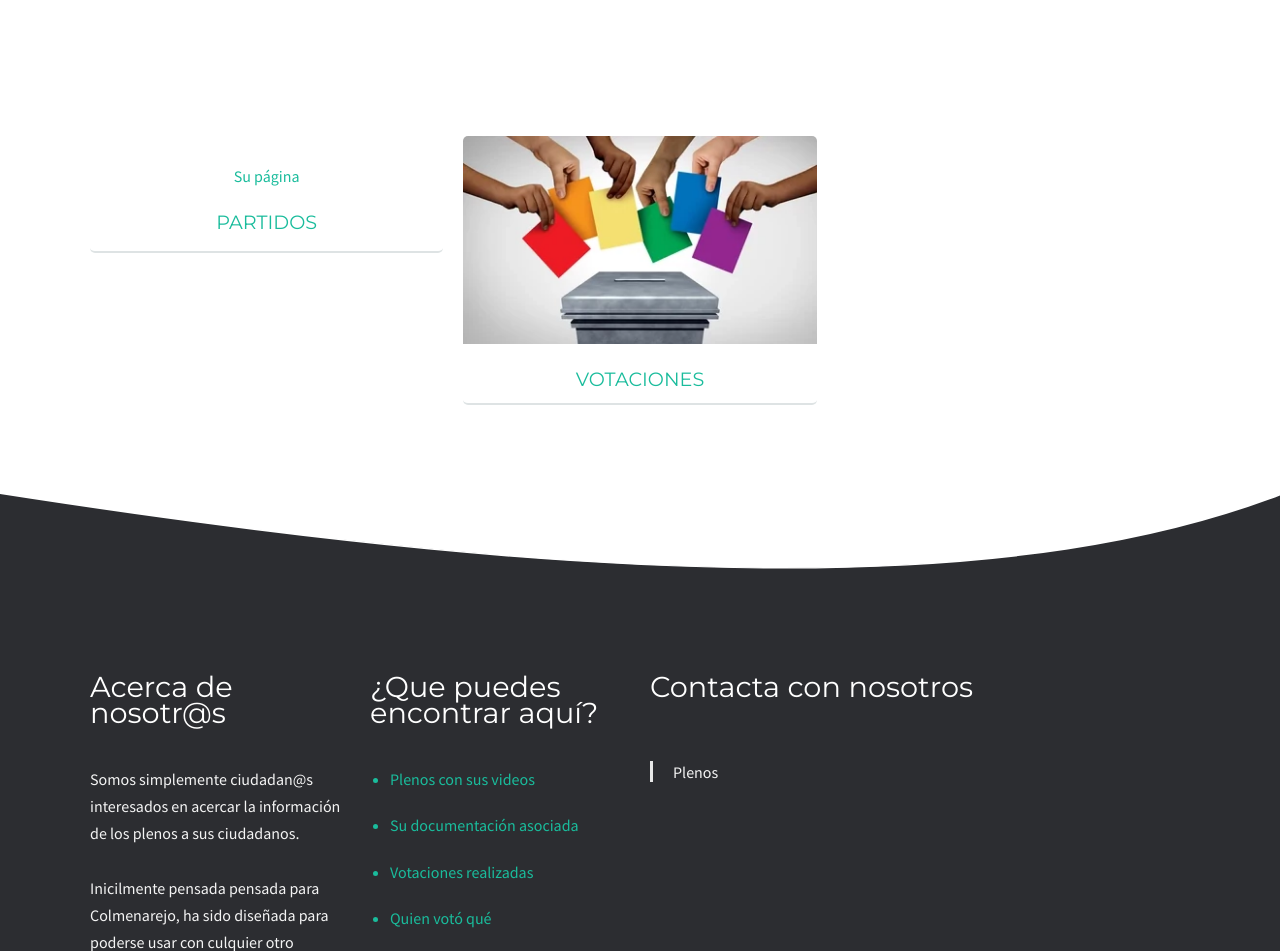
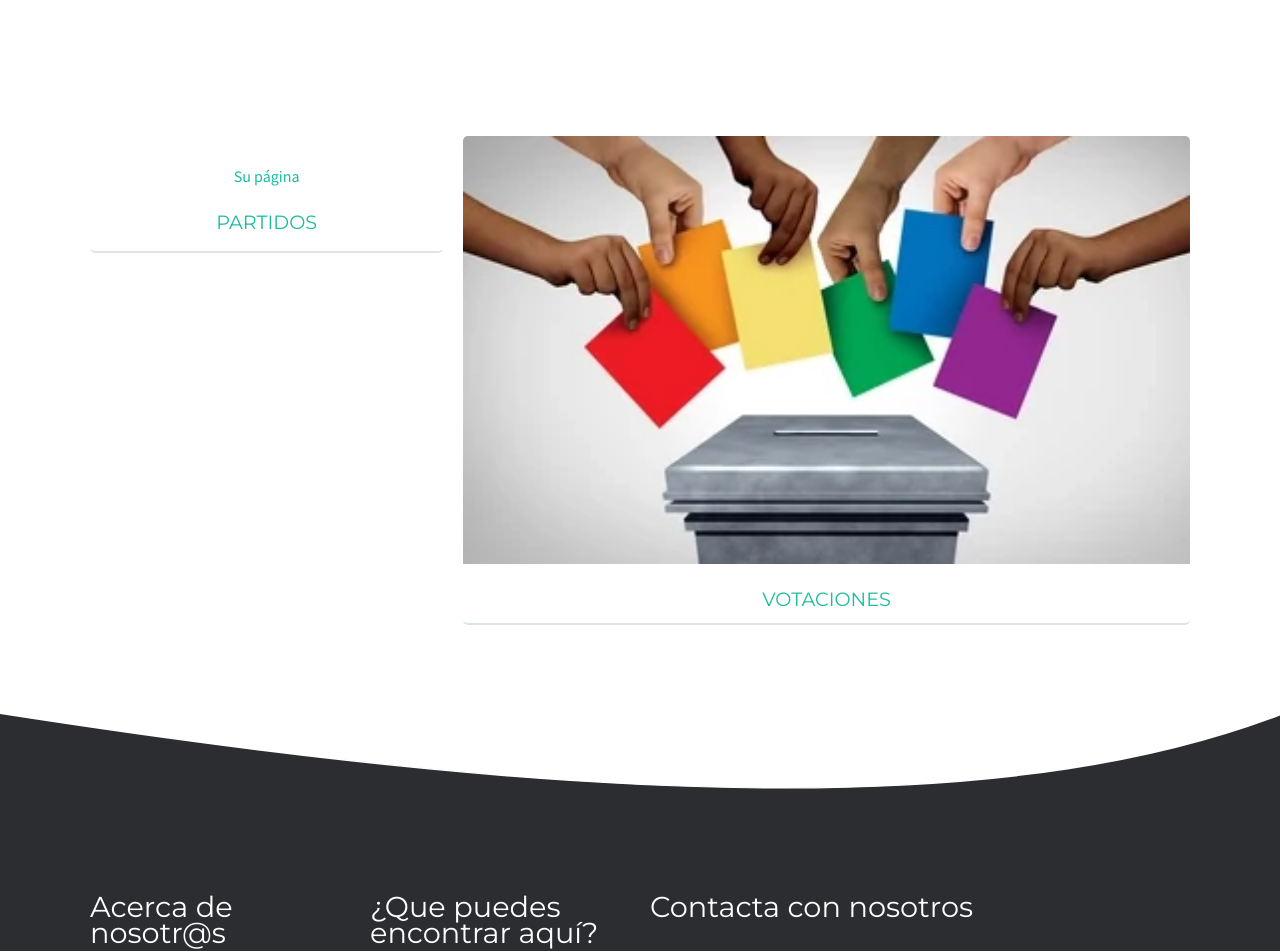
Before and after one commit to pconesa/plenos, a Django app: template templates/plenosapp/politician.html in a window 1280 px wide. Shown: the part 607-1558 px from the top of the page. Run offline with Django 4.2, Linux system fonts and the light colour scheme; the template is opened without the code that fills it, so the values that code supplies are empty; some libraries are stand-ins or nearby versions; some web fonts are replaced.

Commit message:
imrpove presentation of politician votes

```diff
--- a/templates/plenosapp/politician.html
+++ b/templates/plenosapp/politician.html
@@ -45,7 +45,7 @@
                         </div>
                     </article>
                 </div>
-                <div class="col-1-3" >
+                <div class="col-2-3" >
                     <article class="post-wrap">
                         <div class="post-img">
                             <a href="#0"><img src="{% static "/images/post/post-n1.webp" %}" alt=""></a>
```
